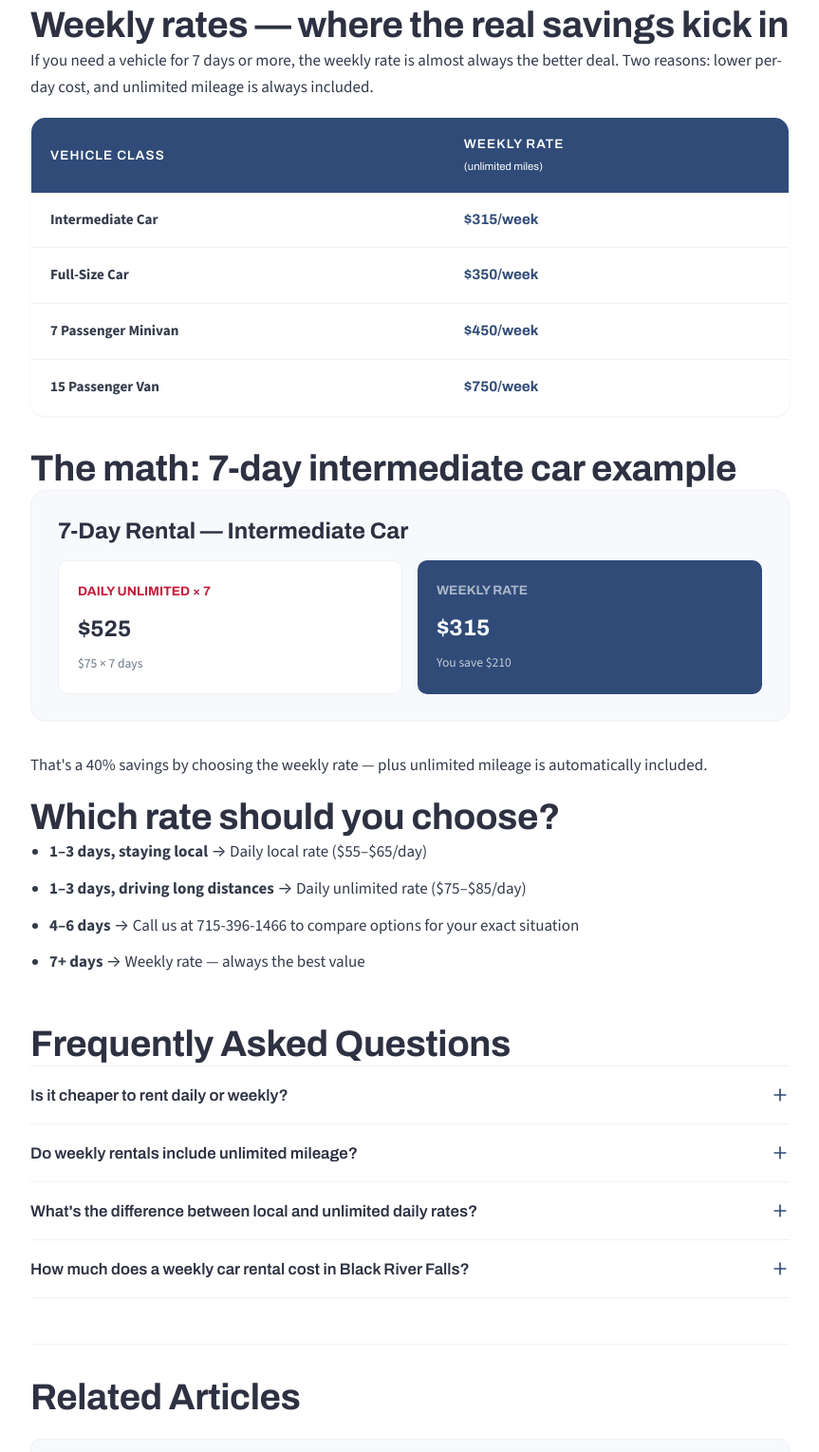
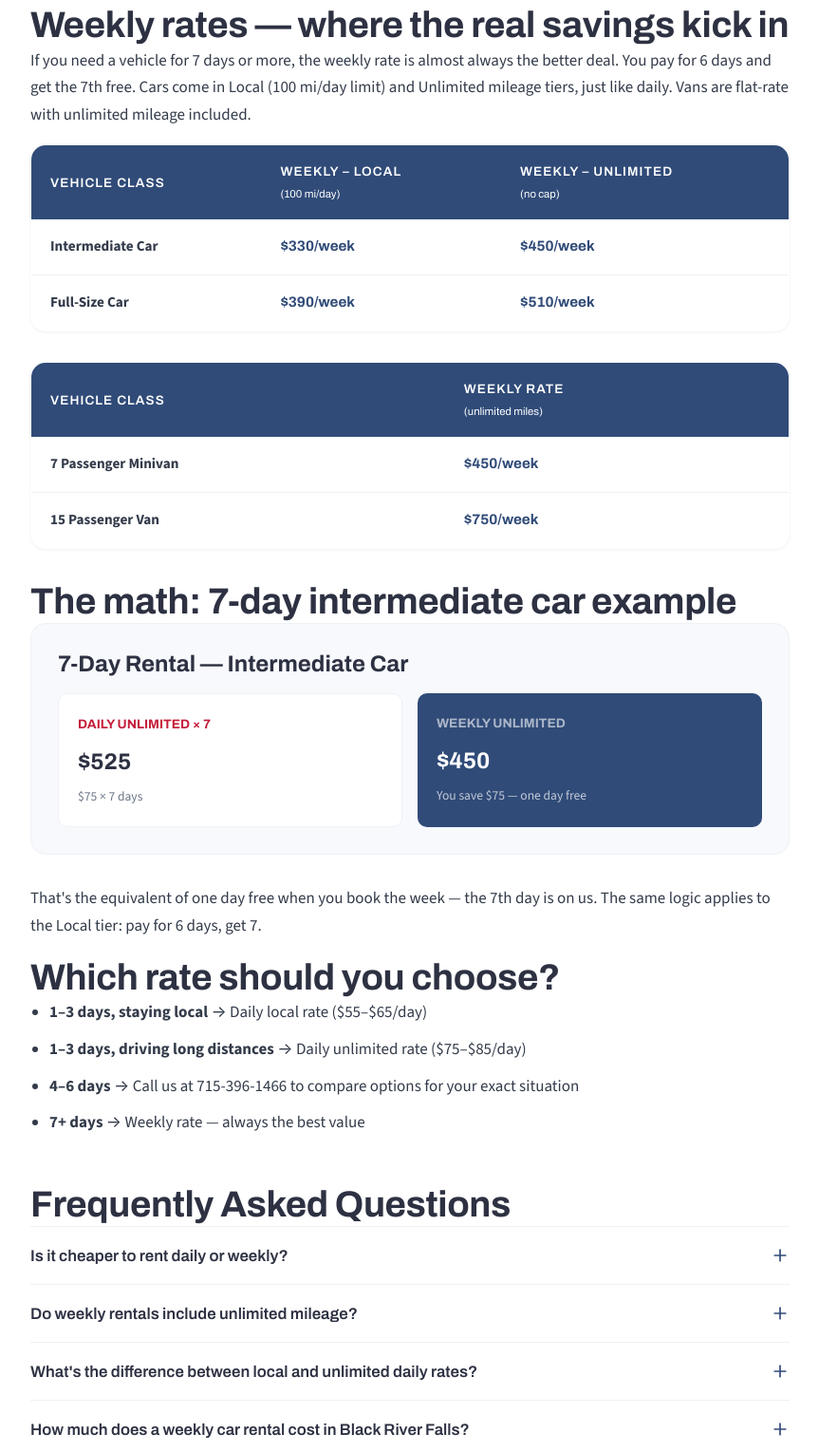
Before and after one commit to paulzindrick-RS3/riverside-auto-rental-site, a plain HTML site: page blog/daily-vs-weekly-car-rental-rates.html in a window 1280 px wide. Shown: the part 1419-2948 px from the top of the page at 95% size, without its empty margins (208-1071 px from the left). Drawn offline with nearby package versions, Linux system fonts and the light colour scheme.

Commit message:
Add files via upload

```diff
--- a/blog/daily-vs-weekly-car-rental-rates.html
+++ b/blog/daily-vs-weekly-car-rental-rates.html
@@ -12,12 +12,12 @@
   <meta charset="UTF-8">
   <meta name="viewport" content="width=device-width, initial-scale=1.0">
   <title>Daily vs Weekly Car Rental Rates | Riverside Auto Rental</title>
-  <meta name="description" content="Compare daily vs. weekly car rental rates at Riverside Auto Rental in Black River Falls, WI. Weekly rentals include unlimited mileage. Cars from $55/day or $315/week. Call 715-396-1466.">
+  <meta name="description" content="Compare daily vs. weekly car rental rates at Riverside Auto Rental in Black River Falls, WI. Cars in Local and Unlimited tiers from $55/day or $330/week. Call 715-396-1466.">
   <meta name="keywords" content="daily vs weekly car rental, car rental rates Black River Falls, weekly car rental unlimited mileage, cheap car rental Wisconsin, rental car cost comparison">
   <link rel="canonical" href="https://riversideautorental.com/blog/daily-vs-weekly-car-rental-rates.html">
   <meta property="og:type" content="article">
   <meta property="og:title" content="Daily vs. Weekly Car Rental Rates: Which Saves You More Money?">
-  <meta property="og:description" content="Weekly rentals include unlimited mileage and can save you significantly. Compare pricing options at Riverside Auto Rental in Black River Falls, WI.">
+  <meta property="og:description" content="Pay for 6 days, get the 7th free on weekly rentals. Cars in Local and Unlimited tiers. Compare pricing at Riverside Auto Rental in Black River Falls, WI.">
   <meta property="og:url" content="https://riversideautorental.com/blog/daily-vs-weekly-car-rental-rates.html">
   <meta property="og:image" content="https://riversideautorental.com/images/logo.png">
   <meta name="geo.region" content="US-WI">
@@ -96,7 +96,20 @@
           </tbody>
         </table>
         <h2>Weekly rates — where the real savings kick in</h2>
-        <p>If you need a vehicle for 7 days or more, the weekly rate is almost always the better deal. Two reasons: lower per-day cost, and unlimited mileage is always included.</p>
+        <p>If you need a vehicle for 7 days or more, the weekly rate is almost always the better deal. You pay for 6 days and get the 7th free. Cars come in Local (100 mi/day limit) and Unlimited mileage tiers, just like daily. Vans are flat-rate with unlimited mileage included.</p>
+        <table class="rate-table" style="margin-bottom:32px;">
+          <thead>
+            <tr>
+              <th>Vehicle Class</th>
+              <th>Weekly – Local<br><small style="font-weight:400;text-transform:none;letter-spacing:0;">(100 mi/day)</small></th>
+              <th>Weekly – Unlimited<br><small style="font-weight:400;text-transform:none;letter-spacing:0;">(no cap)</small></th>
+            </tr>
+          </thead>
+          <tbody>
+            <tr><td><strong>Intermediate Car</strong></td><td class="price">$330/week</td><td class="price">$450/week</td></tr>
+            <tr><td><strong>Full-Size Car</strong></td><td class="price">$390/week</td><td class="price">$510/week</td></tr>
+          </tbody>
+        </table>
         <table class="rate-table" style="margin-bottom:32px;">
           <thead>
             <tr>
@@ -105,8 +118,6 @@
             </tr>
           </thead>
           <tbody>
-            <tr><td><strong>Intermediate Car</strong></td><td class="price">$315/week</td></tr>
-            <tr><td><strong>Full-Size Car</strong></td><td class="price">$350/week</td></tr>
             <tr><td><strong>7 Passenger Minivan</strong></td><td class="price">$450/week</td></tr>
             <tr><td><strong>15 Passenger Van</strong></td><td class="price">$750/week</td></tr>
           </tbody>
@@ -121,13 +132,13 @@
               <p style="font-size:0.85rem;color:var(--text-light);margin:0;">$75 × 7 days</p>
             </div>
             <div style="padding:20px;background:var(--navy);border-radius:var(--radius-md);color:var(--white);">
-              <p style="font-family:'Archivo',sans-serif;font-weight:700;font-size:0.85rem;color:rgba(255,255,255,0.6);margin-bottom:8px;">WEEKLY RATE</p>
-              <p style="font-family:'Archivo',sans-serif;font-weight:700;font-size:1.5rem;margin-bottom:4px;">$315</p>
-              <p style="font-size:0.85rem;color:rgba(255,255,255,0.7);margin:0;">You save $210</p>
+              <p style="font-family:'Archivo',sans-serif;font-weight:700;font-size:0.85rem;color:rgba(255,255,255,0.6);margin-bottom:8px;">WEEKLY UNLIMITED</p>
+              <p style="font-family:'Archivo',sans-serif;font-weight:700;font-size:1.5rem;margin-bottom:4px;">$450</p>
+              <p style="font-size:0.85rem;color:rgba(255,255,255,0.7);margin:0;">You save $75 — one day free</p>
             </div>
           </div>
         </div>
-        <p>That's a 40% savings by choosing the weekly rate — plus unlimited mileage is automatically included.</p>
+        <p>That's the equivalent of one day free when you book the week — the 7th day is on us. The same logic applies to the Local tier: pay for 6 days, get 7.</p>
         <h2>Which rate should you choose?</h2>
         <ul style="margin-bottom:24px;padding-left:20px;">
           <li style="margin-bottom:10px;"><strong>1–3 days, staying local</strong> → Daily local rate ($55–$65/day)</li>
@@ -140,11 +151,11 @@
           <div class="faq-list">
             <div class="faq-item">
               <button class="faq-question" aria-expanded="false">Is it cheaper to rent daily or weekly?<svg xmlns="http://www.w3.org/2000/svg" viewBox="0 0 24 24" fill="none" stroke="currentColor" stroke-width="2" stroke-linecap="round" stroke-linejoin="round"><line x1="12" y1="5" x2="12" y2="19"/><line x1="5" y1="12" x2="19" y2="12"/></svg></button>
-              <div class="faq-answer"><p>Weekly is significantly cheaper per day. An intermediate car at the unlimited daily rate for 7 days costs $525. The weekly rate is $315 — saving $210. Weekly also includes unlimited mileage.</p></div>
+              <div class="faq-answer"><p>Weekly is cheaper. An intermediate car at the unlimited daily rate for 7 days costs $525 ($75 × 7). The weekly unlimited rate is $450 — you save $75, the equivalent of one day free. The same one-day-free logic applies to the Local tier (pay for 6 days, get 7).</p></div>
             </div>
             <div class="faq-item">
               <button class="faq-question" aria-expanded="false">Do weekly rentals include unlimited mileage?<svg xmlns="http://www.w3.org/2000/svg" viewBox="0 0 24 24" fill="none" stroke="currentColor" stroke-width="2" stroke-linecap="round" stroke-linejoin="round"><line x1="12" y1="5" x2="12" y2="19"/><line x1="5" y1="12" x2="19" y2="12"/></svg></button>
-              <div class="faq-answer"><p>Yes. All weekly rentals (7+ days) include unlimited mileage at a flat rate. No tracking, no per-mile fees.</p></div>
+              <div class="faq-answer"><p>It depends on the tier. Car weekly rentals come in two tiers — Local (100 mi/day limit, lower price) or Unlimited (no cap, higher price). Van weekly rentals are flat-rate with unlimited mileage included.</p></div>
             </div>
             <div class="faq-item">
               <button class="faq-question" aria-expanded="false">What's the difference between local and unlimited daily rates?<svg xmlns="http://www.w3.org/2000/svg" viewBox="0 0 24 24" fill="none" stroke="currentColor" stroke-width="2" stroke-linecap="round" stroke-linejoin="round"><line x1="12" y1="5" x2="12" y2="19"/><line x1="5" y1="12" x2="19" y2="12"/></svg></button>
@@ -152,7 +163,7 @@
             </div>
             <div class="faq-item">
               <button class="faq-question" aria-expanded="false">How much does a weekly car rental cost in Black River Falls?<svg xmlns="http://www.w3.org/2000/svg" viewBox="0 0 24 24" fill="none" stroke="currentColor" stroke-width="2" stroke-linecap="round" stroke-linejoin="round"><line x1="12" y1="5" x2="12" y2="19"/><line x1="5" y1="12" x2="19" y2="12"/></svg></button>
-              <div class="faq-answer"><p>Intermediate car $315/week, full-size car $350/week, 7-passenger minivan $450/week, 15-passenger van $750/week. All include unlimited mileage.</p></div>
+              <div class="faq-answer"><p>Cars have two weekly tiers: Intermediate $330/week local (100 mi/day) or $450/week unlimited; Full-size $390/week local (100 mi/day) or $510/week unlimited. Vans are flat with unlimited mileage included: 7-passenger minivan $450/week, 15-passenger van $750/week.</p></div>
             </div>
           </div>
         </div>
```
